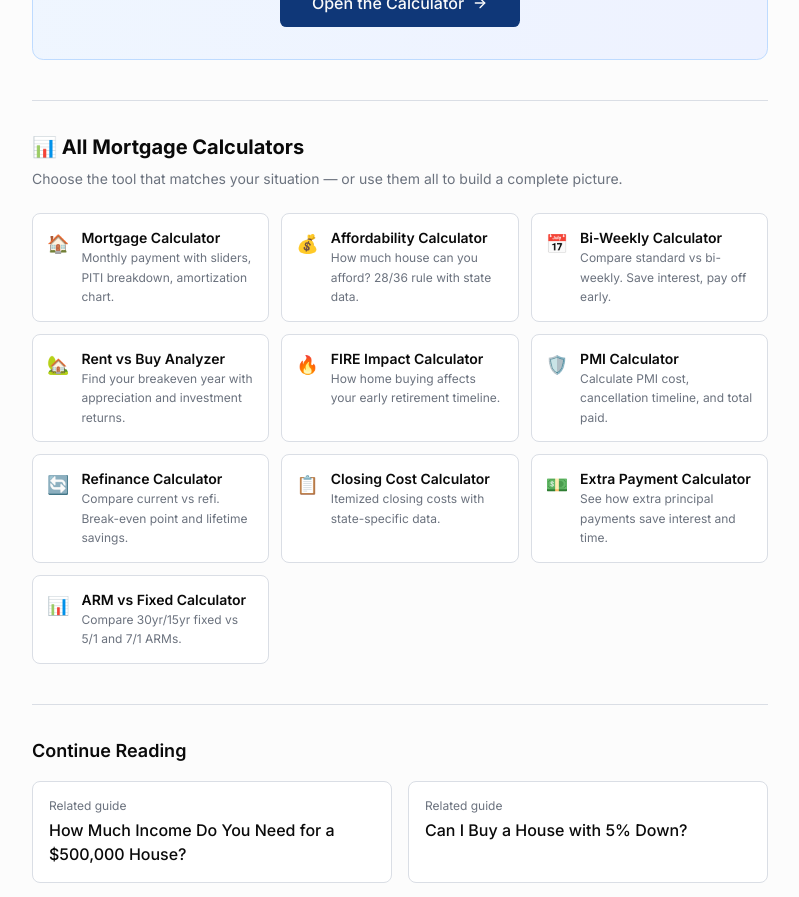
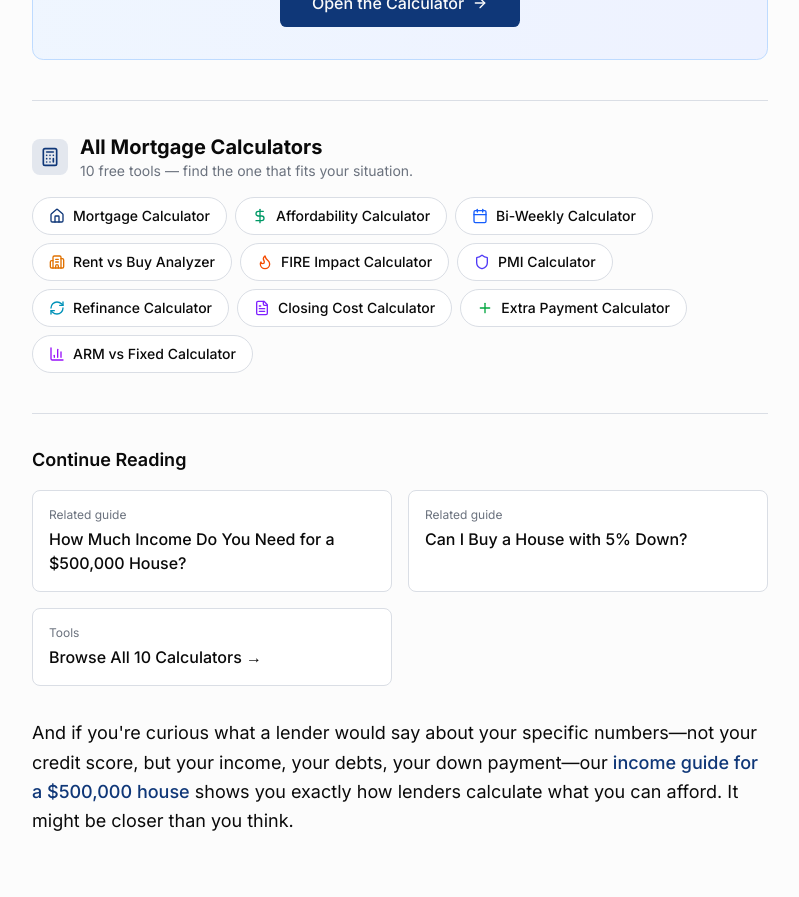
Before and after one commit to chongsong240/MortgagePro, a React (Vite) app: page /blog/credit-score-needed in a window 1280 px wide. Shown: the part 7460-8357 px from the top of the page, without its empty margins (240-1039 px from the left). Built offline with nearby package versions, Linux system fonts and the light colour scheme.

Commit message:
Compact All Mortgage Calculators into chip layout for blog pages

```diff
--- a/src/components/blog/AllCalculatorsGrid.tsx
+++ b/src/components/blog/AllCalculatorsGrid.tsx
@@ -1,56 +1,56 @@
 import React from 'react';
 import { Link } from 'react-router-dom';
-import { ArrowRight, Home, DollarSign, Calendar, Building2, Flame, Shield, RefreshCw, FileText, Plus, BarChart3 } from 'lucide-react';
+import { Home, DollarSign, Calendar, Building2, Flame, Shield, RefreshCw, FileText, Plus, BarChart3, Calculator } from 'lucide-react';
 
 const iconMap: Record<string, React.ReactNode> = {
-  '🏠': <Home className="w-5 h-5 text-primary" />,
-  '💰': <DollarSign className="w-5 h-5 text-emerald-600" />,
-  '📅': <Calendar className="w-5 h-5 text-blue-600" />,
-  '🏡': <Building2 className="w-5 h-5 text-amber-600" />,
-  '🔥': <Flame className="w-5 h-5 text-orange-600" />,
-  '🛡️': <Shield className="w-5 h-5 text-indigo-600" />,
-  '🔄': <RefreshCw className="w-5 h-5 text-cyan-600" />,
-  '📋': <FileText className="w-5 h-5 text-violet-600" />,
-  '💵': <Plus className="w-5 h-5 text-green-600" />,
-  '📊': <BarChart3 className="w-5 h-5 text-purple-600" />,
+  '🏠': <Home className="w-4 h-4 text-primary" />,
+  '💰': <DollarSign className="w-4 h-4 text-emerald-600" />,
+  '📅': <Calendar className="w-4 h-4 text-blue-600" />,
+  '🏡': <Building2 className="w-4 h-4 text-amber-600" />,
+  '🔥': <Flame className="w-4 h-4 text-orange-600" />,
+  '🛡️': <Shield className="w-4 h-4 text-indigo-600" />,
+  '🔄': <RefreshCw className="w-4 h-4 text-cyan-600" />,
+  '📋': <FileText className="w-4 h-4 text-violet-600" />,
+  '💵': <Plus className="w-4 h-4 text-green-600" />,
+  '📊': <BarChart3 className="w-4 h-4 text-purple-600" />,
 };
 
 const CALCULATORS = [
-  { icon: '🏠', name: 'Mortgage Calculator', desc: 'Monthly payment with sliders, PITI breakdown, amortization chart.', path: '/mortgage-calculator' },
-  { icon: '💰', name: 'Affordability Calculator', desc: 'How much house can you afford? 28/36 rule with state data.', path: '/affordability-calculator' },
-  { icon: '📅', name: 'Bi-Weekly Calculator', desc: 'Compare standard vs bi-weekly. Save interest, pay off early.', path: '/biweekly-mortgage-calculator' },
-  { icon: '🏡', name: 'Rent vs Buy Analyzer', desc: 'Find your breakeven year with appreciation and investment returns.', path: '/rent-vs-buy-calculator' },
-  { icon: '🔥', name: 'FIRE Impact Calculator', desc: 'How home buying affects your early retirement timeline.', path: '/fire-impact-calculator' },
-  { icon: '🛡️', name: 'PMI Calculator', desc: 'Calculate PMI cost, cancellation timeline, and total paid.', path: '/pmi-calculator' },
-  { icon: '🔄', name: 'Refinance Calculator', desc: 'Compare current vs refi. Break-even point and lifetime savings.', path: '/refinance-calculator' },
-  { icon: '📋', name: 'Closing Cost Calculator', desc: 'Itemized closing costs with state-specific data.', path: '/closing-cost-calculator' },
-  { icon: '💵', name: 'Extra Payment Calculator', desc: 'See how extra principal payments save interest and time.', path: '/extra-payment-calculator' },
-  { icon: '📊', name: 'ARM vs Fixed Calculator', desc: 'Compare 30yr/15yr fixed vs 5/1 and 7/1 ARMs.', path: '/arm-vs-fixed-calculator' },
+  { icon: '🏠', name: 'Mortgage Calculator', path: '/mortgage-calculator' },
+  { icon: '💰', name: 'Affordability Calculator', path: '/affordability-calculator' },
+  { icon: '📅', name: 'Bi-Weekly Calculator', path: '/biweekly-mortgage-calculator' },
+  { icon: '🏡', name: 'Rent vs Buy Analyzer', path: '/rent-vs-buy-calculator' },
+  { icon: '🔥', name: 'FIRE Impact Calculator', path: '/fire-impact-calculator' },
+  { icon: '🛡️', name: 'PMI Calculator', path: '/pmi-calculator' },
+  { icon: '🔄', name: 'Refinance Calculator', path: '/refinance-calculator' },
+  { icon: '📋', name: 'Closing Cost Calculator', path: '/closing-cost-calculator' },
+  { icon: '💵', name: 'Extra Payment Calculator', path: '/extra-payment-calculator' },
+  { icon: '📊', name: 'ARM vs Fixed Calculator', path: '/arm-vs-fixed-calculator' },
 ];
 
 export default function AllCalculatorsGrid() {
   return (
     <div className="mt-10 pt-8 border-t border-border">
-      <h2 className="text-xl font-bold text-foreground mb-2">📊 All Mortgage Calculators</h2>
-      <p className="text-muted-foreground text-sm mb-6">
-        Choose the tool that matches your situation — or use them all to build a complete picture.
-      </p>
-      <div className="grid grid-cols-1 sm:grid-cols-2 lg:grid-cols-3 gap-3">
+      <div className="flex items-center gap-3 mb-4">
+        <div className="bg-primary/10 rounded-lg w-9 h-9 flex items-center justify-center shrink-0">
+          <Calculator className="w-5 h-5 text-primary" />
+        </div>
+        <div>
+          <h2 className="text-xl font-bold text-foreground">All Mortgage Calculators</h2>
+          <p className="text-sm text-muted-foreground">
+            10 free tools — find the one that fits your situation.
+          </p>
+        </div>
+      </div>
+      <div className="flex flex-wrap gap-2">
         {CALCULATORS.map((calc) => (
           <Link
             key={calc.path}
             to={calc.path}
-            className="group flex items-start gap-3 p-3.5 bg-card border border-border rounded-lg hover:shadow-sm hover:border-primary/30 transition-all duration-200"
+            className="group inline-flex items-center gap-2 px-4 py-2 rounded-full bg-card border border-border text-sm font-medium text-foreground hover:border-primary/40 hover:bg-primary/5 transition-colors duration-200"
           >
-            <div className="text-lg flex-shrink-0 mt-0.5">{calc.icon}</div>
-            <div>
-              <div className="text-sm font-semibold text-foreground group-hover:text-primary transition-colors">
-                {calc.name}
-              </div>
-              <div className="text-xs text-muted-foreground leading-relaxed">
-                {calc.desc}
-              </div>
-            </div>
+            <span className="flex-shrink-0">{iconMap[calc.icon]}</span>
+            <span className="group-hover:text-primary transition-colors">{calc.name}</span>
           </Link>
         ))}
       </div>
```
